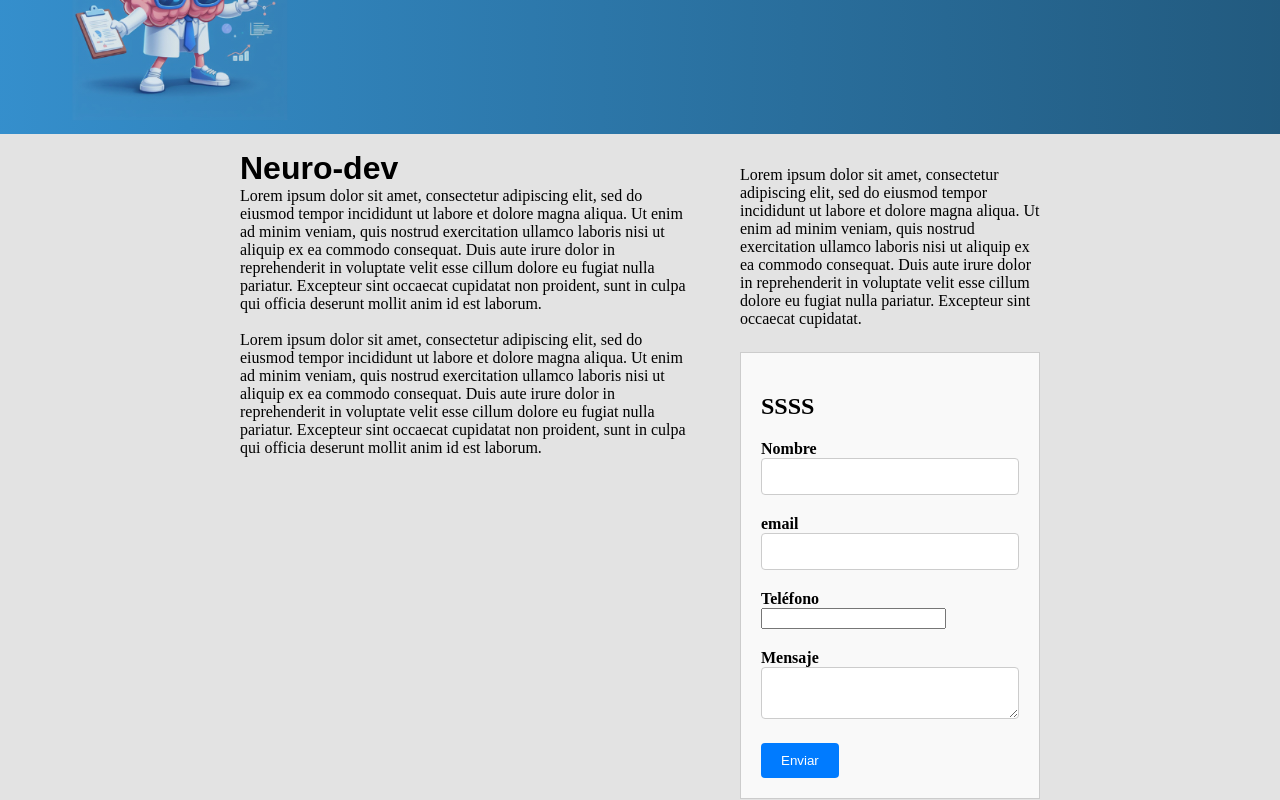
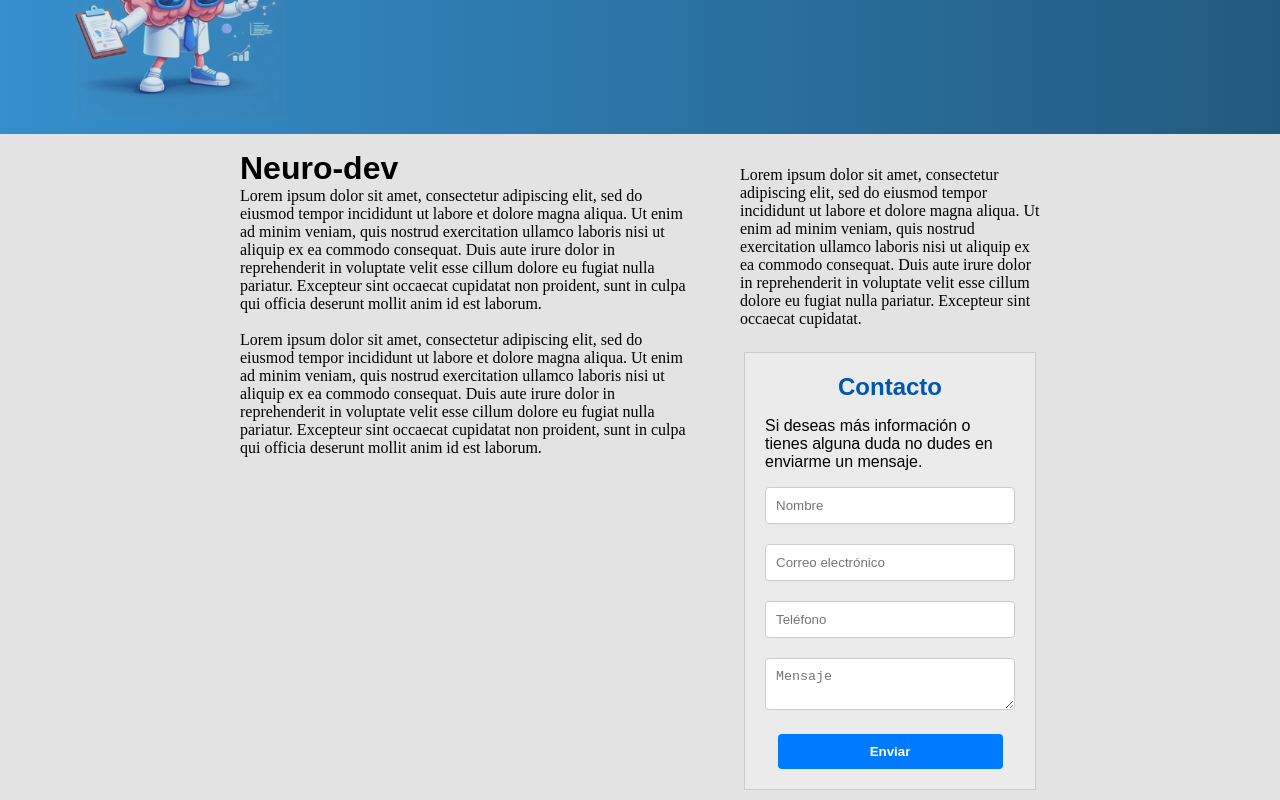
Before and after one commit to jorge-ross/neuro-clinic, an Angular app: page / in a window 1280 px wide. Shown: the part 240-1040 px from the top of the page. Built offline with nearby package versions, Linux system fonts and the light colour scheme.

Commit message:
add: form styles

```diff
--- a/src/app/components/contact-form/contact-form.component.css
+++ b/src/app/components/contact-form/contact-form.component.css
@@ -1,9 +1,11 @@
 .contact-form {
-  max-width: 400px;
+  max-width: 250px;
   margin: 0 auto;
   padding: 20px;
   border: 1px solid #ccc;
-  background-color: #f9f9f9;
+  background-color: #ebebeb;
+  display: flex;
+  flex-direction: column;
 }
 
 .form-group {
@@ -17,6 +19,7 @@ label {
 
 input[type="text"],
 input[type="email"],
+input[type="tel"],
 textarea {
   width: 100%;
   padding: 10px;
@@ -28,12 +31,32 @@ textarea {
 button {
   background-color: #007bff;
   color: #fff;
+  font-family: 'Quiksand', sans-serif;
+  font-weight: 600;
   padding: 10px 20px;
   border: none;
   border-radius: 4px;
   cursor: pointer;
+  width: 90%;
+  align-content: center;
+}
+
+.center-button {
+  text-align: center;
 }
 
 button:hover {
   background-color: #0056b3;
 }
+
+h2 {
+  margin: 0 0 16px 0;
+  text-align: center;
+  font-family: 'Quiksand', sans-serif;
+  color: #0056b3;
+}
+
+p {
+  margin: 0 0 16px 0;
+  font-family: 'Quiksand', sans-serif;
+}
--- a/src/app/components/contact-form/contact-form.component.html
+++ b/src/app/components/contact-form/contact-form.component.html
@@ -1,49 +1,55 @@
 <div class="contact-form">
-  <h2>SSSS</h2>
+  <h2>Contacto</h2>
+  <p>
+    Si deseas más información o tienes alguna duda no dudes en enviarme un
+    mensaje.
+  </p>
   <form (ngSubmit)="onSubmit()" #contactForm="ngForm">
     <div class="form-group">
-      <label for="name">Nombre</label>
       <input
         type="text"
         id="name"
         name="name"
         [(ngModel)]="formData.name"
         required
+        placeholder="Nombre"
       />
     </div>
 
     <div class="form-group">
-      <label for="email">email</label>
       <input
         type="email"
         id="email"
         name="email"
         [(ngModel)]="formData.email"
         required
+        placeholder="Correo electrónico"
       />
     </div>
 
     <div class="form-group">
-      <label for="email">Teléfono</label>
       <input
-        type="phone"
+        type="tel"
         id="phone"
         name="phone"
         [(ngModel)]="formData.phone"
         required
+        placeholder="Teléfono"
       />
     </div>
 
     <div class="form-group">
-      <label for="message">Mensaje</label>
       <textarea
         id="message"
         name="message"
         [(ngModel)]="formData.message"
         required
+        placeholder="Mensaje"
       ></textarea>
     </div>
 
-    <button type="submit">Enviar</button>
+    <div class="center-button">
+      <button type="submit">Enviar</button>
+    </div>
   </form>
 </div>
--- a/src/app/components/insight/insight.component.css
+++ b/src/app/components/insight/insight.component.css
@@ -1,6 +1,6 @@
 .container {
   min-height: 100%;
-  margin: 0 0 -60px 0;
+  margin: 0 0 60px 0;
   display: flex;
   justify-content: center;
 }
```
